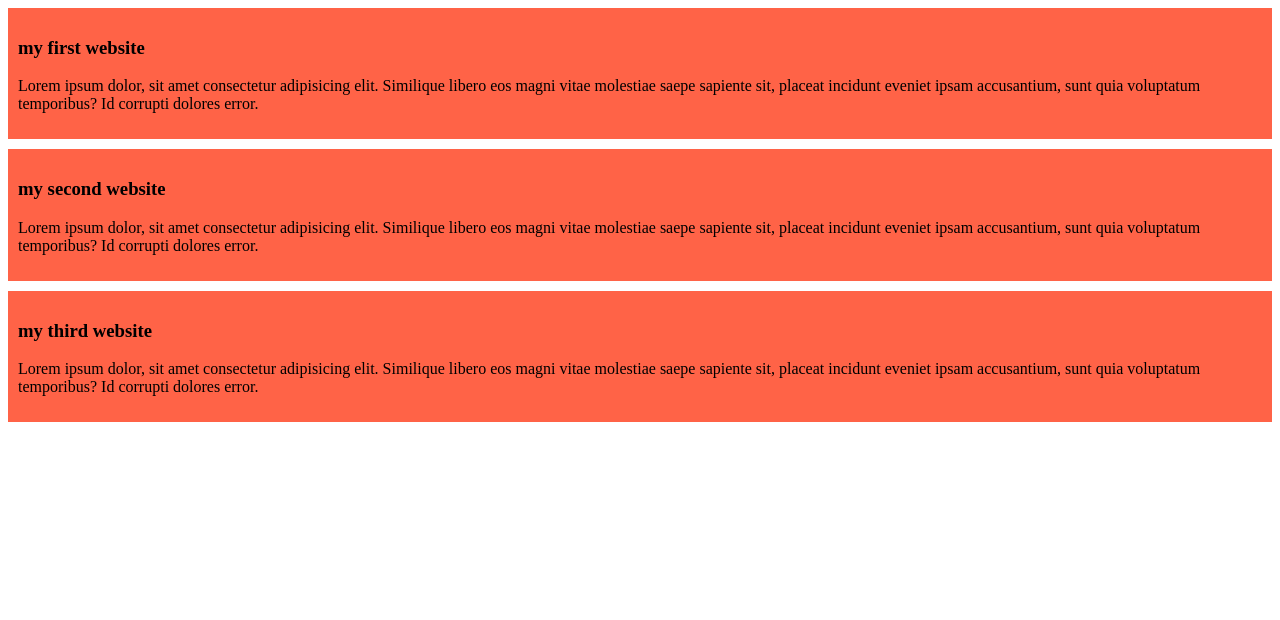
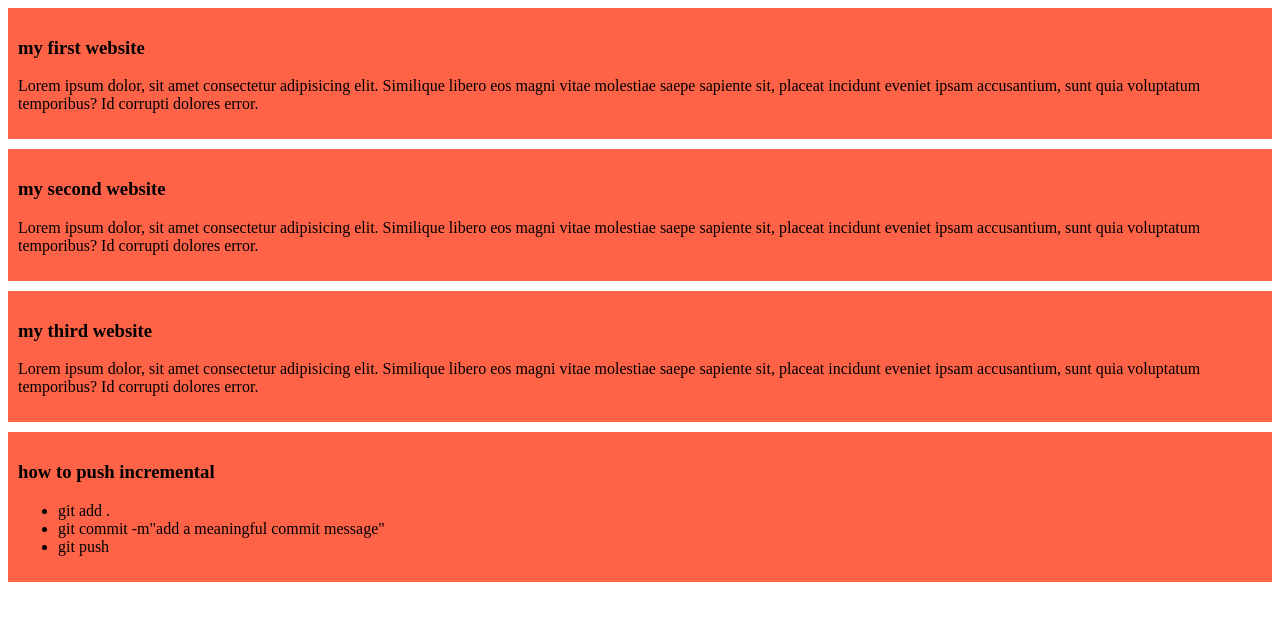
Before and after one commit to iamemon21/my-simple-website, a plain HTML site: page index.html in a window 1280 px wide. Drawn offline with Linux system fonts and the light colour scheme.

Commit message:
my fourth commit

```diff
--- a/index.html
+++ b/index.html
@@ -19,6 +19,15 @@
         <h3> my third website</h3>
         <p>Lorem ipsum dolor, sit amet consectetur adipisicing elit. Similique libero eos magni vitae molestiae saepe sapiente sit, placeat incidunt eveniet ipsam accusantium, sunt quia voluptatum temporibus? Id corrupti dolores error.</p>
     </div>
+    <div>
+        <h3>how to push incremental</h3>
+        <ul>
+            <li>git add .</li>
+            <li>git commit -m"add a meaningful commit message"</li>
+            <li>git push</li>
+
+        </ul>
+    </div>
 
 </body>
 </html>
```
